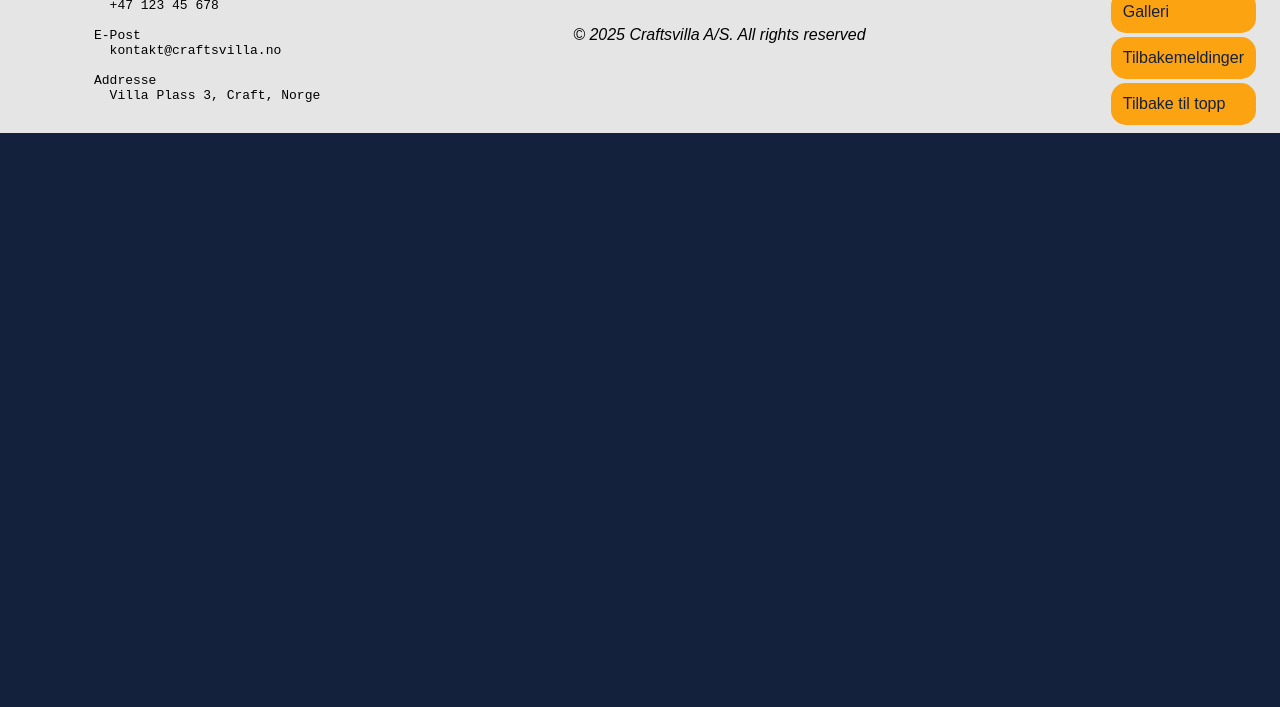
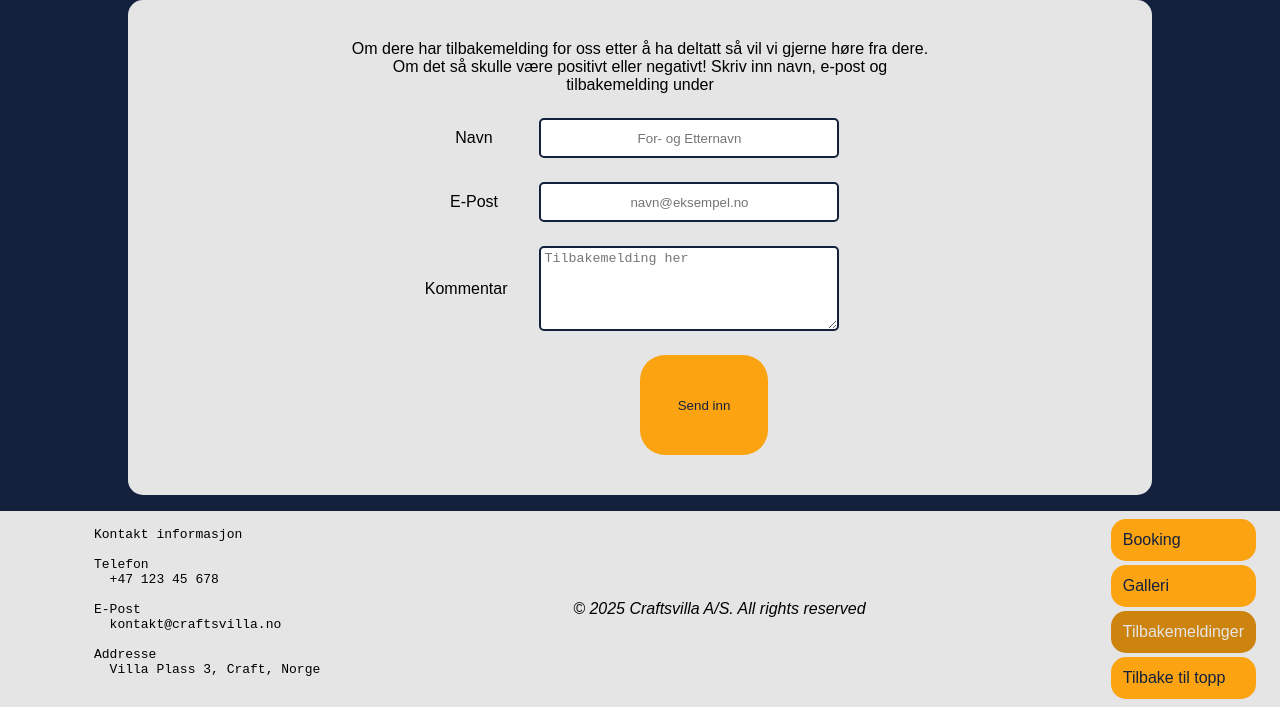
Before and after one commit to OleKodehode/craftsvilla_assignment, a plain HTML site: page feedback.html in a window 1280 px wide. Shown: the part 149-856 px from the top of the page. Before the commit the page ends 800 px from the top, so only its background shows below. Drawn offline with Linux system fonts and the light colour scheme; a web font is replaced by a local one.

Commit message:
More styling and added active class to the respective footer buttons

```diff
--- a/feedback.html
+++ b/feedback.html
@@ -36,6 +36,47 @@
         </section>
       </nav>
     </header>
+    <section id="section_title">
+      <p class="section_title alt_color">Tilbakemelding - Ris & Ros</p>
+    </section>
+    <section id="feedback_section" class="main_sections">
+      <p class="section_p">
+        Om dere har tilbakemelding for oss etter å ha deltatt så vil vi gjerne
+        høre fra dere. <br />Om det så skulle være positivt eller negativt!
+        Skriv inn navn, e-post og tilbakemelding under
+      </p>
+      <form id="booking_form">
+        <article class="form_article">
+          <p class="section_p">Navn</p>
+          <input
+            type="text"
+            name="full_name"
+            placeholder="For- og Etternavn"
+            required
+          />
+        </article>
+        <article class="form_article">
+          <p class="section_p">E-Post</p>
+          <input
+            type="email"
+            name="personal_email"
+            placeholder="navn@eksempel.no"
+            required
+          />
+        </article>
+        <article class="form_article">
+          <p class="section_p">Kommentar</p>
+          <textarea
+            name="comment_field"
+            cols="40"
+            rows="5"
+            placeholder="Tilbakemelding her"
+          ></textarea>
+        </article>
+        <button type="submit" id="form_submit">Send inn</button>
+      </form>
+    </section>
+
     <footer>
       <article id="contact_info">
         <pre>
@@ -59,7 +100,9 @@
           <li><a href="./booking.html" class="nav_buttons">Booking</a></li>
           <li><a href="./gallery.html" class="nav_buttons">Galleri</a></li>
           <li>
-            <a href="./feedback.html" class="nav_buttons">Tilbakemeldinger</a>
+            <a href="./feedback.html" class="nav_buttons active_nav"
+              >Tilbakemeldinger</a
+            >
           </li>
           <li><a href="#top" class="nav_buttons">Tilbake til topp</a></li>
         </ul>
--- a/style.css
+++ b/style.css
@@ -162,6 +162,7 @@ li {
 
 .section_p {
   width: 65%;
+  text-align: center;
 }
 
 .center_aligned_text {
@@ -227,7 +228,7 @@ input {
 
 select {
   border-radius: 5px;
-  width: 18svw;
+  width: 30svw;
   min-width: 300px;
   height: 3em;
   text-align: center;
@@ -238,6 +239,7 @@ textarea {
   border-radius: 5px;
   padding: 3px;
   min-width: 300px;
+  width: 30svw;
   border: solid #14213d 2px;
 }
 
@@ -245,7 +247,7 @@ textarea {
   text-align: center;
   width: 10svw;
   height: 10svh;
-  min-width: 50px;
+  min-width: 100px;
   min-height: 100px;
   border-radius: 25px;
   border: none;
```
Also changed, not shown: booking.html (+3 -1 lines), gallery.html (+3 -1 lines).
